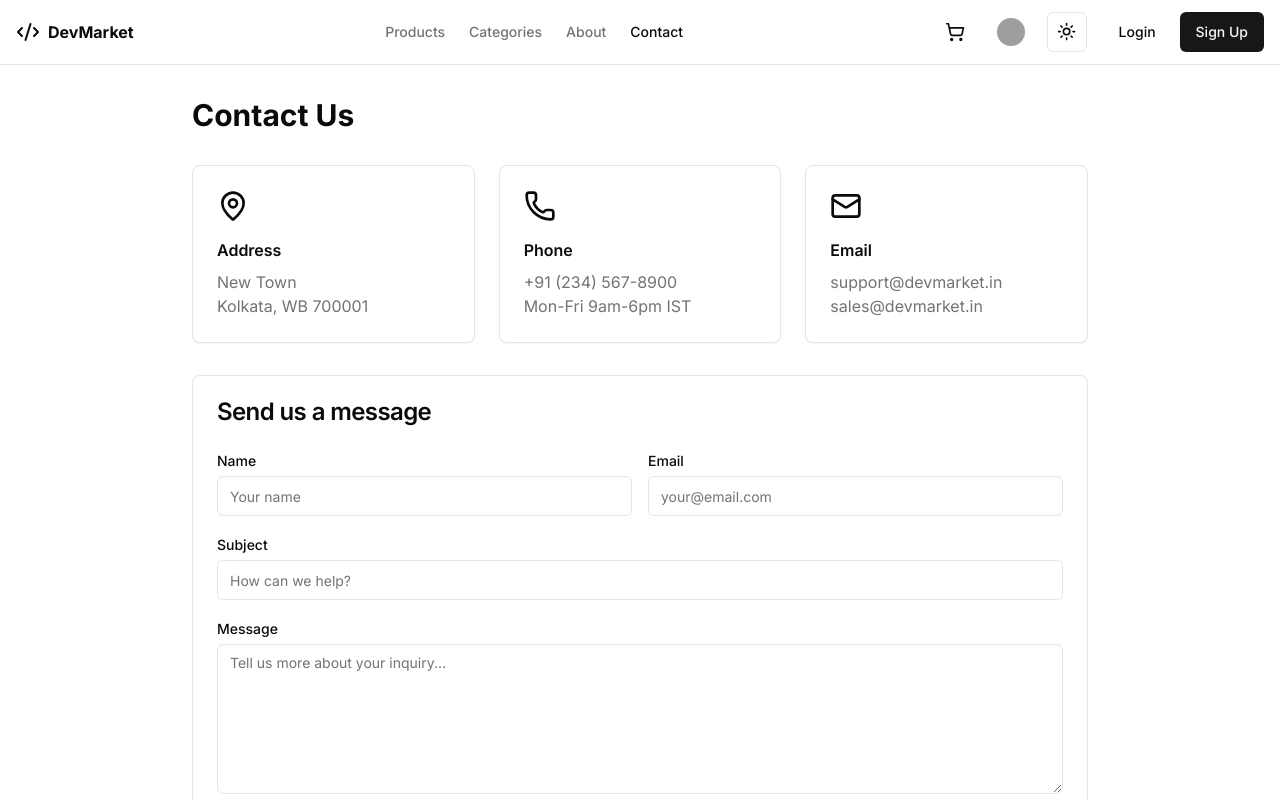
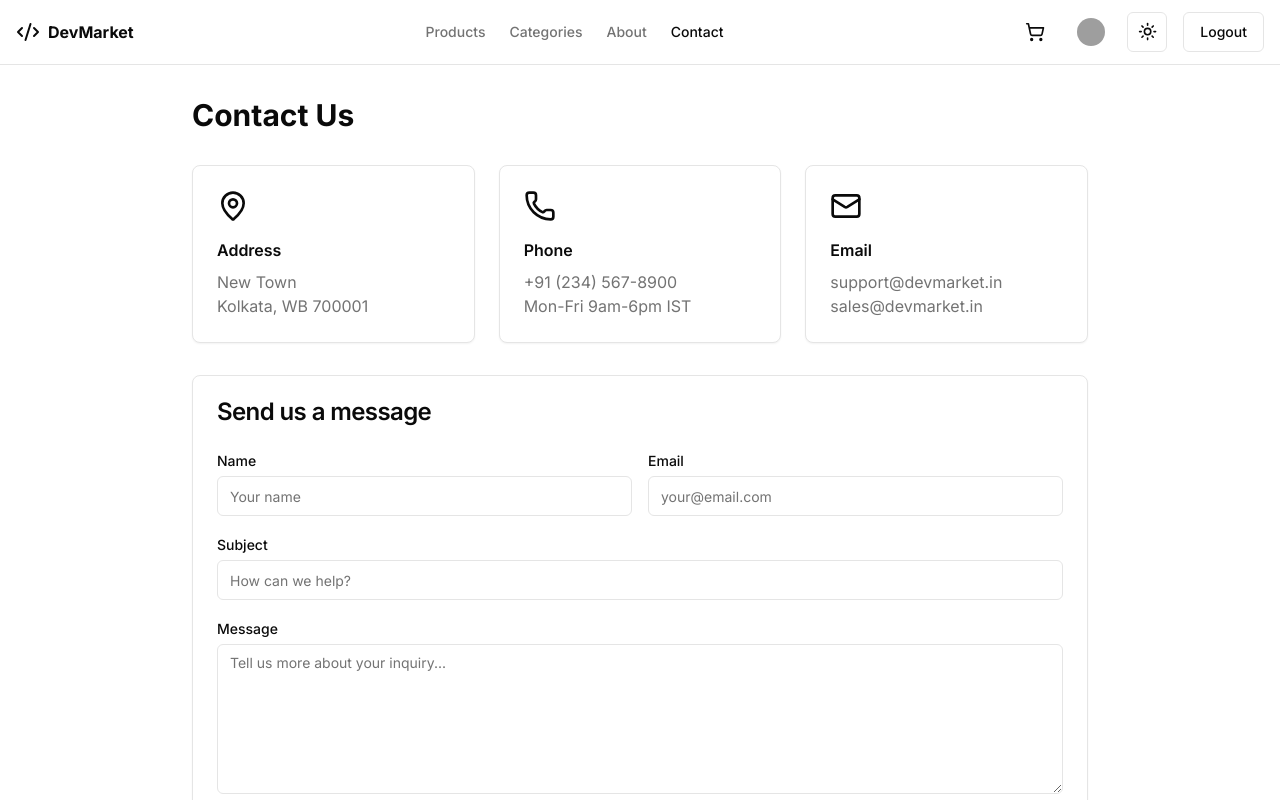
Before and after one commit to RohanSinghProgrammer/dev-market, a Next.js app: page /contact in a window 1280 px wide. Shown: the top 800 px of the page. Built offline with nearby package versions, Linux system fonts and the light colour scheme; grey boxes are pictures that could not be loaded.

Commit message:
implement logout functionality

```diff
--- a/app/(auth)/layout.tsx
+++ b/app/(auth)/layout.tsx
@@ -1,9 +1,35 @@
-import React from 'react'
+"use client";
+
+import React, { useEffect } from "react";
+import { useRouter } from "next/navigation";
+import { useToast } from "@/hooks/use-toast";
 
 const AuthLayout = ({ children }: { children: React.ReactNode }) => {
-    return (
-        <div className=' max-sm:px-4'>{children}</div>
-    )
-}
+  const router = useRouter();
+  const { toast } = useToast();
 
-export default AuthLayout
+  useEffect(() => {
+    const storedUser = localStorage.getItem("user");
+    if (storedUser) {
+      try {
+        const parsedUser = JSON.parse(storedUser);
+        if (parsedUser.role === "seller") {
+          router.replace("/admin/dashboard");
+        } else if (parsedUser.role === "customer") {
+          router.replace("/products");
+        }
+      } catch (error) {
+        console.error("Failed to parse user from localStorage", error);
+        toast({
+          title: "Error",
+          description: "Failed to parse user from localStorage",
+        });
+      }
+    }
+  // eslint-disable-next-line react-hooks/exhaustive-deps
+  }, [router]);
+
+  return <div className=" max-sm:px-4">{children}</div>;
+};
+
+export default AuthLayout;
--- a/app/admin/_components/NavContent.tsx
+++ b/app/admin/_components/NavContent.tsx
@@ -1,60 +1,67 @@
 "use client";
 
-import { Button } from '@/components/ui/button';
-import { BarChart3, ChartCandlestick, LogOut, Package, Plus } from 'lucide-react';
-import { usePathname, useRouter } from 'next/navigation';
-import React from 'react'
+import { Button } from "@/components/ui/button";
+import {
+  BarChart3,
+  ChartCandlestick,
+  LogOut,
+  Package,
+  Plus,
+} from "lucide-react";
+import { usePathname, useRouter } from "next/navigation";
+import React from "react";
 
 const NavContent = ({ closeDrawer }: { closeDrawer: () => void }) => {
   const pathname = usePathname();
   const router = useRouter();
-    const activeTab = pathname || 'dashboard';
+  const activeTab = pathname || "dashboard";
   const handleRedirect = (tab: string) => {
     router.push(`/admin/${tab}`);
     closeDrawer();
-    }
+  };
   const handleLogout = () => {
     closeDrawer();
-        router.replace('/');
-    }
+    localStorage.removeItem("user");
+    router.replace("/login");
+  };
   return (
     <div className="flex flex-col h-full justify-between">
       <div className="flex flex-col space-y-2 w-full flex-1 overflow-y-auto">
         <Button
-                    variant={activeTab === '/admin/dashboard' ? 'default' : 'ghost'}
+          variant={activeTab === "/admin/dashboard" ? "default" : "ghost"}
           className="justify-start"
-                    onClick={() => handleRedirect('dashboard')}
+          onClick={() => handleRedirect("dashboard")}
         >
           <BarChart3 className="mr-2 h-4 w-4" />
           Dashboard
         </Button>
         <Button
-                    variant={activeTab === '/admin/my-products' ? 'default' : 'ghost'}
+          variant={activeTab === "/admin/my-products" ? "default" : "ghost"}
           className="justify-start"
-                    onClick={() => handleRedirect('my-products')}
+          onClick={() => handleRedirect("my-products")}
         >
           <Package className="mr-2 h-4 w-4" />
           My Products
         </Button>
         <Button
-                    variant={activeTab === '/admin/add-product' ? 'default' : 'ghost'}
+          variant={activeTab === "/admin/add-product" ? "default" : "ghost"}
           className="justify-start"
-                    onClick={() => handleRedirect('add-product')}
+          onClick={() => handleRedirect("add-product")}
         >
           <Plus className="mr-2 h-4 w-4" />
           Add Product
         </Button>
         <Button
-                    variant={activeTab === '/admin/stock-predictor' ? 'default' : 'ghost'}
+          variant={activeTab === "/admin/stock-predictor" ? "default" : "ghost"}
           className="justify-start"
-                    onClick={() => handleRedirect('stock-predictor')}
+          onClick={() => handleRedirect("stock-predictor")}
         >
           <ChartCandlestick className="mr-2 h-4 w-4" />
           Stock Predictor
         </Button>
       </div>
       <Button
-                variant={'outline'}
+        variant={"outline"}
         className="justify-start text-red-500 hover:text-red-600"
         onClick={handleLogout}
       >
@@ -62,7 +69,7 @@ const NavContent = ({ closeDrawer }: { closeDrawer: () => void }) => {
         Logout
       </Button>
     </div>
-    )
+  );
 };
 
-export default NavContent
+export default NavContent;
--- a/components/navbar.tsx
+++ b/components/navbar.tsx
@@ -1,11 +1,11 @@
 "use client";
 
 import Link from "next/link";
-import { usePathname } from "next/navigation";
+import { usePathname, useRouter } from "next/navigation";
 import { Button } from "@/components/ui/button";
 import { ShoppingCart, Menu, X, Code2 } from "lucide-react";
 import { useState } from "react";
-import { Avatar, AvatarFallback, AvatarImage } from "@/components/ui/avatar"
+import { Avatar, AvatarFallback, AvatarImage } from "@/components/ui/avatar";
 import { useCart } from "@/lib/store";
 import { cn } from "@/lib/utils";
 import ToggleTheme from "./toggle-theme";
@@ -31,10 +31,16 @@ const routes = [
 
 export function Navbar() {
   const pathname = usePathname();
+  const router = useRouter();
   const [isOpen, setIsOpen] = useState(false);
   const cart = useCart((state) => state.items);
 
   const toggleMenu = () => setIsOpen(!isOpen);
+
+  const handleLogout = () => {
+    localStorage.removeItem("user");
+    router.replace("/login");
+  };
 
   return (
     <header className="sticky top-0 z-50 w-full border-b bg-background/95 backdrop-blur supports-[backdrop-filter]:bg-background/60">
@@ -82,17 +88,12 @@ export function Navbar() {
                   <AvatarImage src="https://github.com/shadcn.png" />
                   <AvatarFallback>CN</AvatarFallback>
                 </Avatar>
-
               </Button>
             </Link>
             <ToggleTheme />
-            <div className="hidden md:flex md:space-x-2">
-              <Link href="/login">
-                <Button variant="ghost">Login</Button>
-              </Link>
-              <Link href="/signup">
-                <Button>Sign Up</Button>
-              </Link>
+            <Button onClick={handleLogout} variant="outline">
+              Logout
+            </Button>
           </div>
           <Button
             variant="ghost"
@@ -102,7 +103,6 @@ export function Navbar() {
           >
             {isOpen ? <X className="h-5 w-5" /> : <Menu className="h-5 w-5" />}
           </Button>
-          </div>
         </div>
 
         {/* Mobile Navigation */}
```
Also changed, not shown: app/(app)/layout.tsx (+7 -11 lines). Lines whose indentation alone changed are shown as unchanged.
